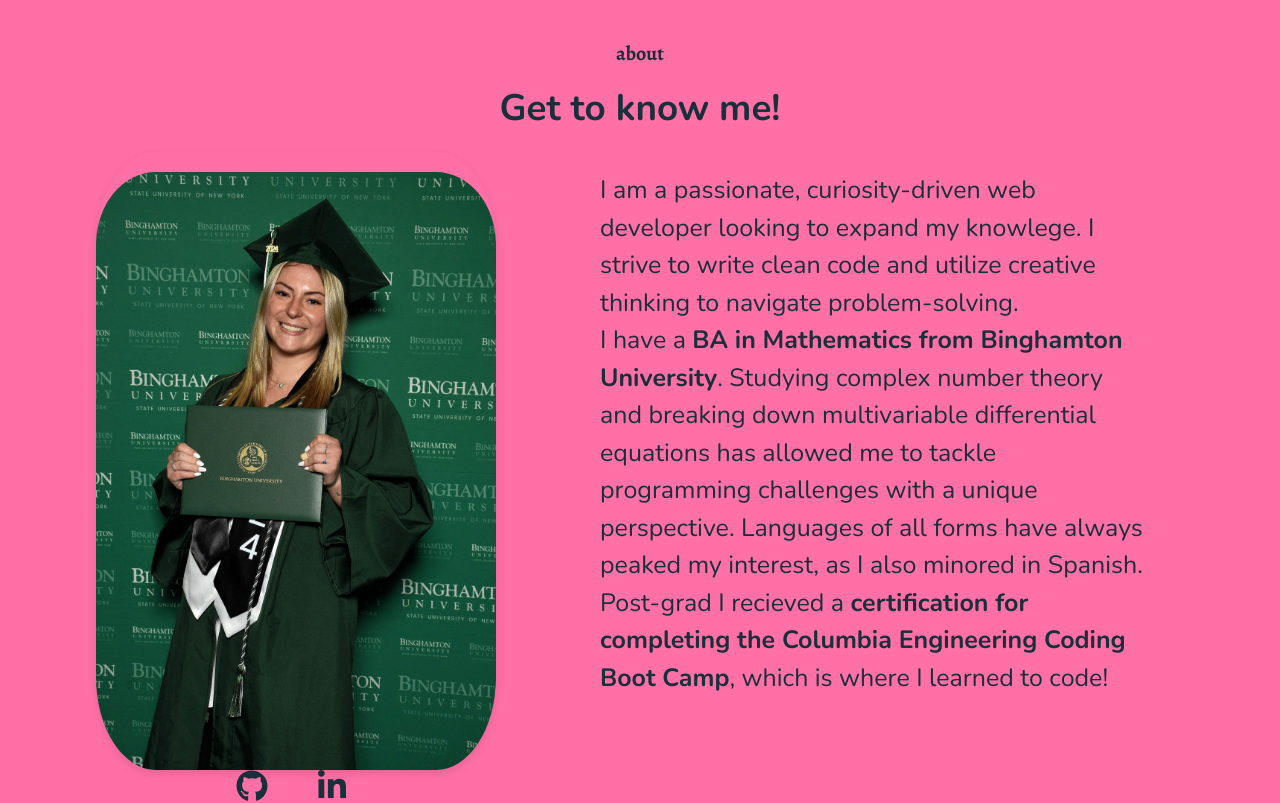
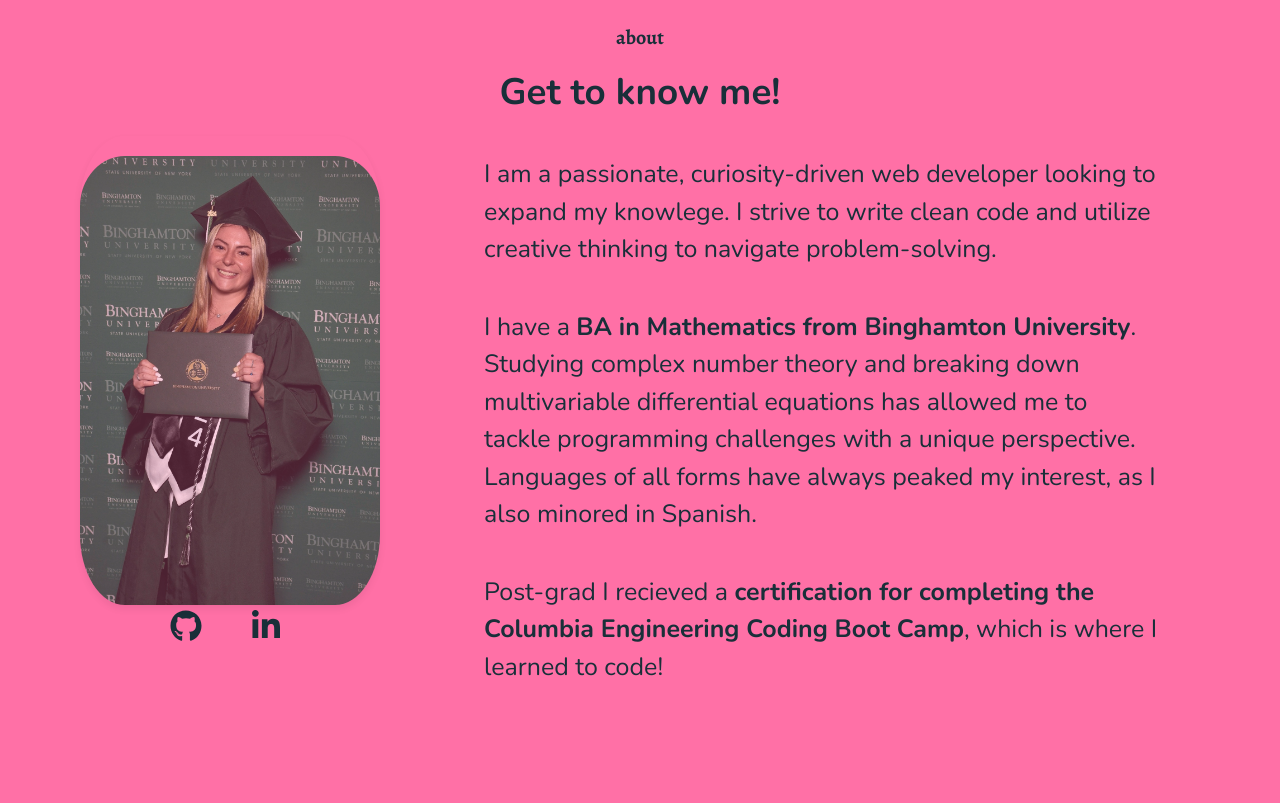
Before and after one commit to kirstinlisnoff/Portfolio-KirstinLisnoff, a React (Vite) app: page / in a window 1280 px wide. Shown: the part 520-1323 px from the top of the page. Built offline with nearby package versions, Linux system fonts and the light colour scheme; the HTML template or start-up script is replaced by a standard one.

Commit message:
Styling changes on about

```diff
--- a/src/pages/about.css
+++ b/src/pages/about.css
@@ -12,7 +12,7 @@
 
 
 .about {
-  padding: 6rem;
+  padding: 5rem;
   background-color: var(--pink);
 }
 
@@ -36,32 +36,34 @@
     margin: 1rem;
 }
 
-.about-left {
-    display: flex;
-    flex-direction: column;
-    align-items: center;
-}
-.about-text {
+.about p {
     font-size: 25px;
     line-height: 1.5;
     text-align: left;
     padding: 20px 40px;
 }
 
+.about-left {
+    display: flex;
+    flex-direction: column;
+    align-items: center;
+}
+
+
 .about-img {
-    width: 400px;
+    width: 300px;
     height: auto;
     object-fit: cover;
     border-radius: 15%;
     box-shadow: 0 4px 8px rgba(0, 0, 0, 0.1);
-    opacity: 1;
+    opacity: 0.7;
     transition: opacity 0.3s ease;
     padding-top: 20px;
 
 }
 
 .about-img:hover {
-  opacity: 0.7;
+  opacity: 1;
 }
 
 .social-icons ul{
@@ -69,7 +71,7 @@
   justify-content: center;
   gap: 2rem;
   list-style-type: none;
-  padding: 0;
+  padding: 5px;
 }
 
 .about li svg {
```
